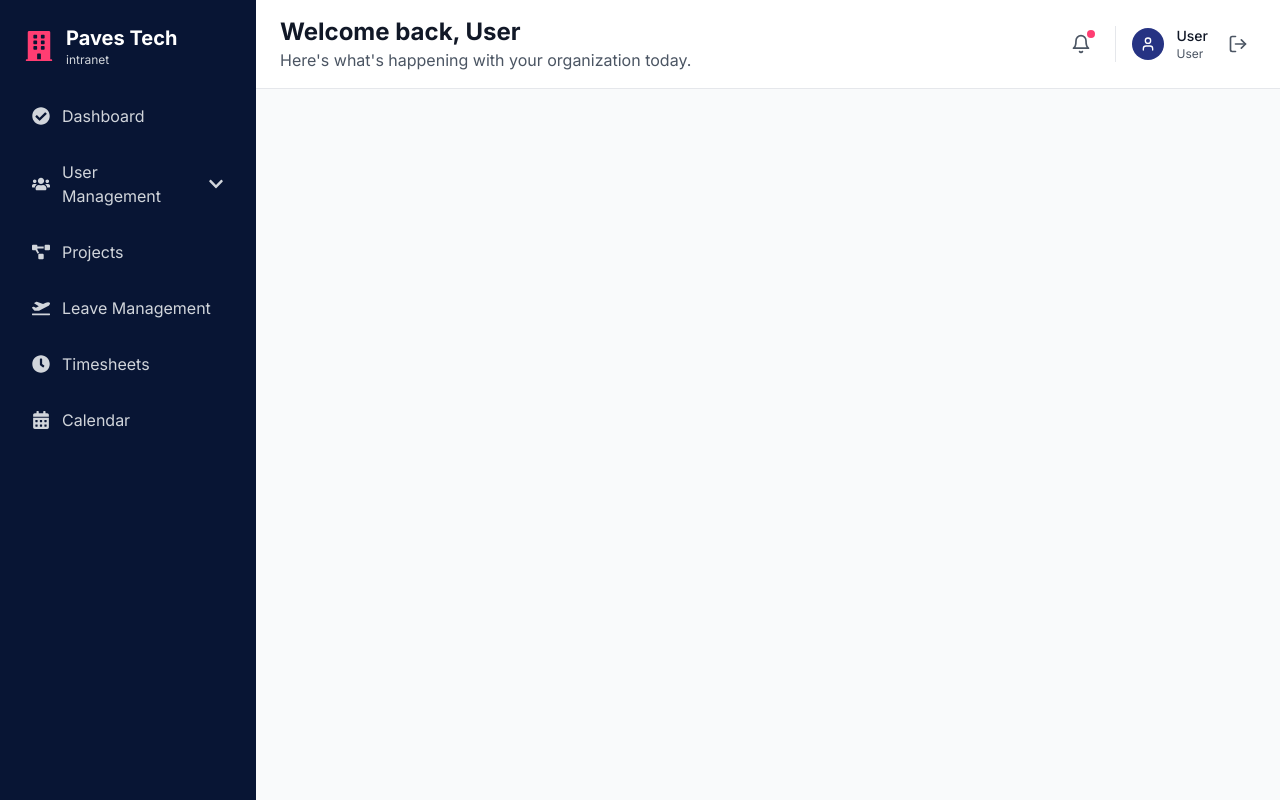
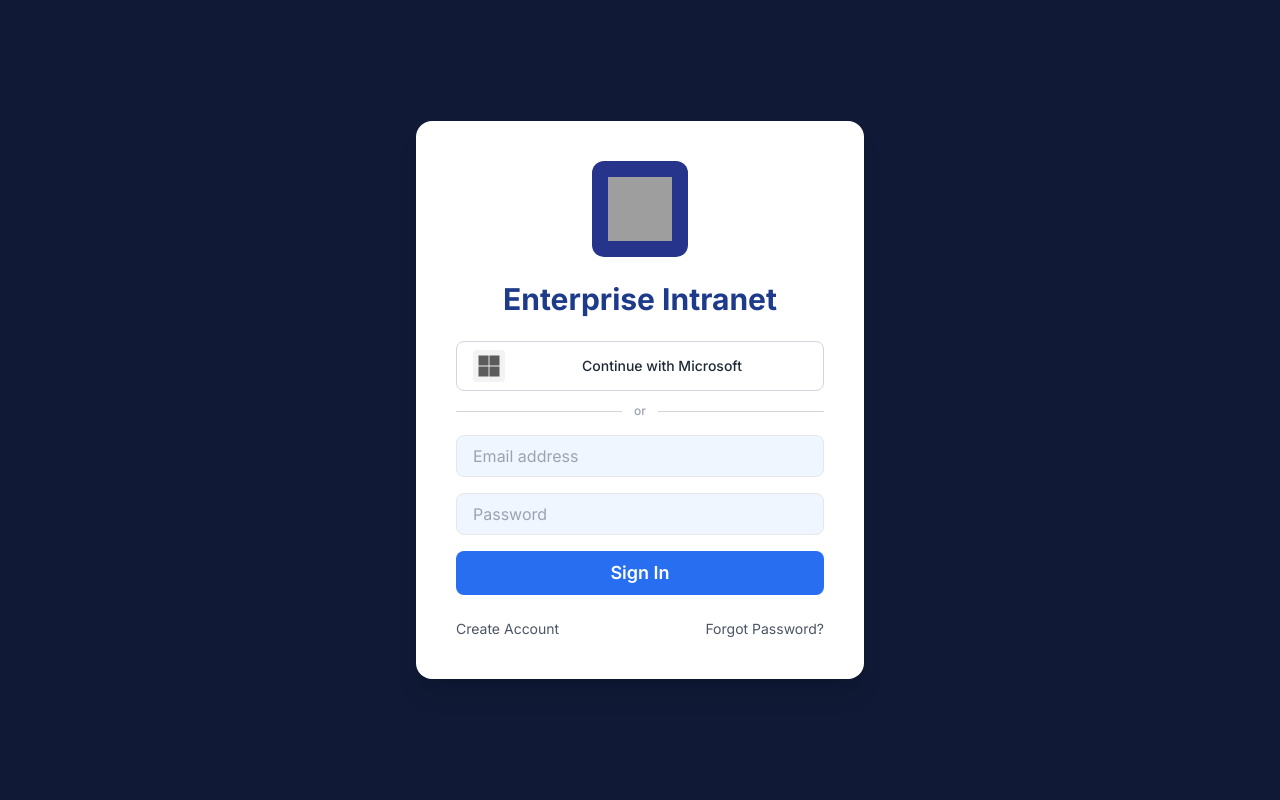
Before and after one commit to rohitlingarker/intranet-fe, a React (Vite) app: page / in a window 1280 px wide. Built offline with nearby package versions, Linux system fonts and the light colour scheme; grey boxes are pictures that could not be loaded.

Commit message:
Updated app.jsx and layout.jsx

```diff
--- a/src/App.jsx
+++ b/src/App.jsx
@@ -31,39 +31,32 @@ import ReadOnlyDashboard from "./pages/Projects/User/ReadOnlyDashboard";
 import AdminDashboard from "./pages/Projects/Admin/admindashboard";
 import UserProjectTabs from "./pages/Projects/User/UserProjectTabs";
 
-// User Management
+// ✅ User Management
 import CreateUser from "./pages/UserManagement/admin/userManagement/CreateUser";
 import EditUser from "./pages/UserManagement/admin/userManagement/EditUser";
 import UpdateUserRoles from "./pages/UserManagement/admin/userManagement/UpdateUserRoles";
 import EditUserRoleForm from "./pages/UserManagement/admin/userManagement/EditUserRoleForm";
 import UsersTable from "./pages/UserManagement/admin/userManagement/UsersTable";
 
-
-// /* User Management Roles */
+// ✅ Roles & Permissions
 import RoleManagement from "./pages/UserManagement/admin/roleManagement/RoleManagement";
-
 import PermissionManagement from "./pages/UserManagement/admin/permissionManagement/PermissionManagement";
-
 import PermissionGroupManagement from "./pages/UserManagement/admin/permissionGroupManagement/PermissionGroupManagement";
 import GroupDetails from "./pages/UserManagement/admin/permissionGroupManagement/GroupDetails";
 
-import AccessPointForm from './pages/UserManagement/admin/accessPointManagement/AccessPointForm';
-import AccessPointDetails from './pages/UserManagement/admin/accessPointManagement/AccessPointDetails';
-import AccessPointEdit from './pages/UserManagement/admin/accessPointManagement/AccessPointEdit';
-import AccessPointMapping from './pages/UserManagement/admin/accessPointManagement/AccessPointMapping';
+import AccessPointForm from "./pages/UserManagement/admin/accessPointManagement/AccessPointForm";
+import AccessPointDetails from "./pages/UserManagement/admin/accessPointManagement/AccessPointDetails";
+import AccessPointEdit from "./pages/UserManagement/admin/accessPointManagement/AccessPointEdit";
+import AccessPointMapping from "./pages/UserManagement/admin/accessPointManagement/AccessPointMapping";
 import AccessPointManagement from "./pages/UserManagement/admin/accessPointManagement/AccessPointManagement";
-
-// import AccessPointList from './pages/UserManagement/admin/accessPointManagement/AccessPointList';
-
-
 
 // 🔒 Protected Route Wrapper
 const ProtectedRoute = ({ children }) => {
   const { isAuthenticated } = useAuth();
-  return isAuthenticated ? <>{children}</> : <Navigate to="/login" />;
+  return isAuthenticated ? <>{children}</> : <Navigate to="/" />;
 };
 
-// 📌 Save last path on route change
+// ✅ Save last path on every navigation
 const SaveLastPath = () => {
   const location = useLocation();
   useEffect(() => {
@@ -72,10 +65,9 @@ const SaveLastPath = () => {
   return null;
 };
 
-// 📁 Projects Manager Page Layout
+// ✅ Project Manager Demo Layout
 const ProjectManager = () => {
-  const [showCreateProjectModal, setShowCreateProjectModal] =
-    React.useState(false);
+  const [showCreateProjectModal, setShowCreateProjectModal] = React.useState(false);
 
   return (
     <div className="flex h-screen bg-gray-100">
@@ -105,7 +97,7 @@ const ProjectManager = () => {
   );
 };
 
-// 🌐 App Routes
+// ✅ Application Routes
 const AppRoutes = () => {
   const { isAuthenticated } = useAuth();
   const navigate = useNavigate();
@@ -121,11 +113,21 @@ const AppRoutes = () => {
     }
   }, [isAuthenticated, navigate]);
 
-  // if (!isAuthenticated) return <LoginPage />;
+  return (
+    <>
+      <Routes>
+        {/* Public Route */}
+        <Route path="/" element={<LoginPage />} />
 
-  return (
-    <Layout>
-      <Routes>
+        {/* Protected Routes */}
+        <Route
+          element={
+            <ProtectedRoute>
+              <Layout />
+            </ProtectedRoute>
+          }
+        >
+          {/* Main */}
           <Route path="/dashboard" element={<Dashboard />} />
           <Route path="/calendar" element={<Calendar />} />
           <Route path="/timesheets" element={<TimesheetHistoryPage />} />
@@ -140,38 +142,25 @@ const AppRoutes = () => {
           <Route path="/projects/:projectId" element={<ProjectTabs />} />
           <Route path="/projects/user/:projectId" element={<UserProjectTabs />} />
 
-
-        {/* User */}
-        {/* <Route path="user-management" element={<UserManagementLayout />}> */}
-          {/* About User */}
+          {/* User Management */}
           <Route path="/user-management/users" element={<UsersTable />} />
           <Route path="/user-management/users/create" element={<CreateUser />} />
           <Route path="/user-management/users/edit/:id" element={<EditUser />} />
           <Route path="/user-management/users/roles" element={<UpdateUserRoles />} />
           <Route path="/user-management/roles/edit-role/:userId" element={<EditUserRoleForm />} />
-
-          {/* About Roles */}
           <Route path="/user-management/roles" element={<RoleManagement />} />
-
-          {/* About permissions */}
           <Route path="/user-management/permissions" element={<PermissionManagement />} />
-
-          {/* About Groups */}
           <Route path="/user-management/groups" element={<PermissionGroupManagement />} />
           <Route path="/user-management/groups/:groupId" element={<GroupDetails />} />
-
-          {/* About accesspoints */}
           <Route path="/user-management/access-points" element={<AccessPointManagement />} />
           <Route path="/user-management/access-points/create" element={<AccessPointForm />} />
           <Route path="/user-management/access-points/:access_id" element={<AccessPointDetails />} />
           <Route path="/user-management/access-points/edit/:access_id" element={<AccessPointEdit />} />
           <Route path="/user-management/access-points/admin/access-point-mapping" element={<AccessPointMapping />} />
-
-        {/* </Route> */}
+        </Route>
       </Routes>
-
       <SaveLastPath />
-    </Layout>
+    </>
   );
 };
 
--- a/src/components/Layout/Layout.jsx
+++ b/src/components/Layout/Layout.jsx
@@ -1,17 +1,16 @@
-import React from 'react';
-import Sidebar from './Sidebar';
-import Header from './Header';
+import React from "react";
+import { Outlet } from "react-router-dom";
+import Sidebar from "./Sidebar";
+import Header from "./Header";
 
-
-
-const Layout = ({ children }) => {
+const Layout = () => {
   return (
     <div className="min-h-screen bg-gray-50 flex">
       <Sidebar />
       <div className="flex-1 flex flex-col">
         <Header />
         <main className="flex-1 p-6">
-          {children}
+          <Outlet /> {/* ✅ Nested routes render here */}
         </main>
       </div>
     </div>
```
Lines whose indentation alone changed are shown as unchanged.
